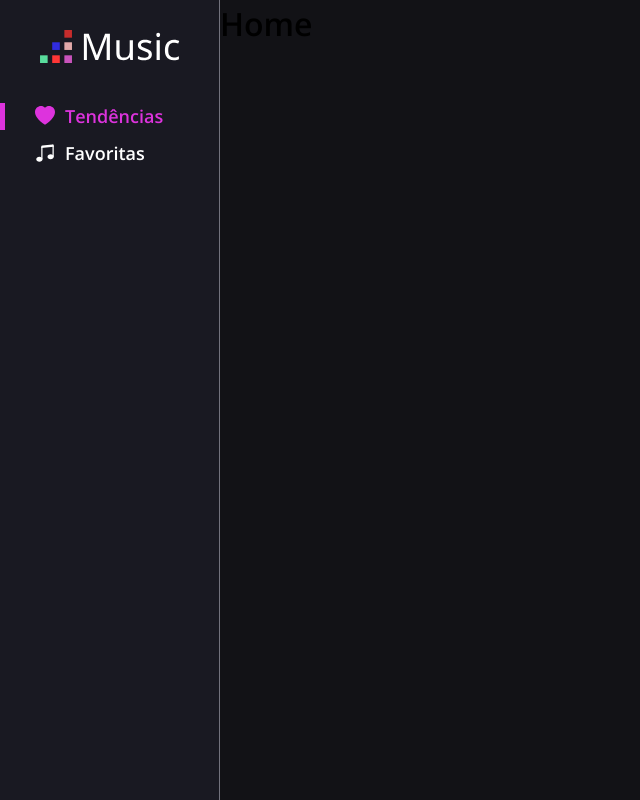
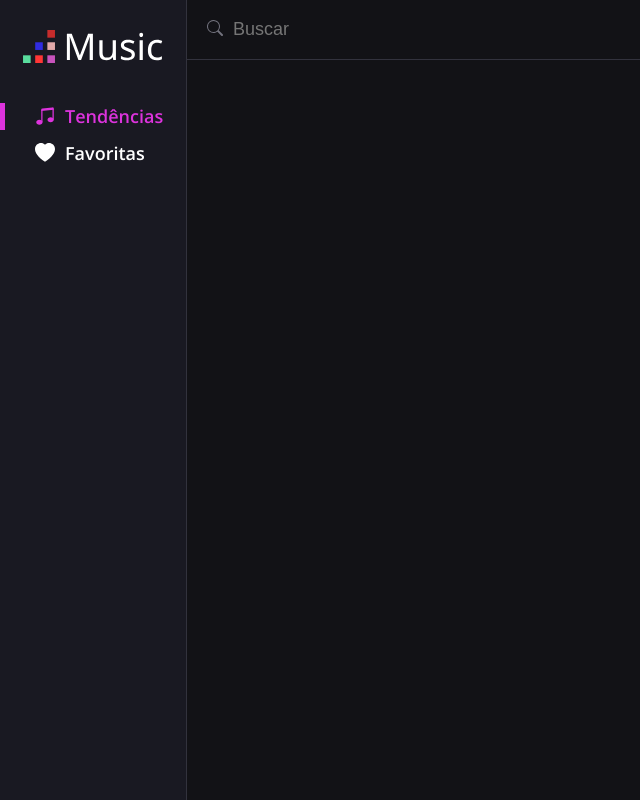
Before and after one commit to bernardobfg/manipulae, a React (Vite) app: page / in a window 1280 px wide. Shown: the whole page, without its empty margins (0-640 px from the left). Built offline with nearby package versions, Linux system fonts and the light colour scheme.

Commit message:
create search bar

```diff
--- a/index.html
+++ b/index.html
@@ -3,14 +3,14 @@
 
 <head>
   <meta charset="UTF-8" />
-  <link rel="icon" type="image/svg+xml" href="/src/favicon.svg" />
+  <link rel="icon" type="image/svg+xml" href="/src/assets/favicon.svg" />
   <link rel="preconnect" href="https://fonts.googleapis.com">
   <link rel="preconnect" href="https://fonts.gstatic.com" crossorigin>
   <link
     href="https://fonts.googleapis.com/css2?family=Josefin+Sans:wght@400;700&family=Open+Sans:ital,wght@0,400;0,600;1,700&family=Poppins:wght@500;600;700&display=swap"
     rel="stylesheet">
   <meta name="viewport" content="width=device-width, initial-scale=1.0" />
-  <title>Vite App</title>
+  <title>Music</title>
 </head>
 
 <body>
--- /dev/null
+++ b/src/components/SearchBar/index.jsx
@@ -0,0 +1,47 @@
+import { Input, SearchContainer, SearchContent, SubmitButton, ClearButton, LoadingArea } from "./styles"
+import { BsSearch, BsXCircle } from "react-icons/bs"
+import { useEffect, useState } from "react"
+import ReactLoading from "react-loading"
+export const SearchBar = ({ onSearch }) => {
+
+  const [search, setSearch] = useState("")
+  const [isLoading, setIsLoading] = useState(false)
+
+  const handleSearch = async (e) => {
+    e.preventDefault()
+    if(!search) return
+    onSearch(search, setIsLoading)
+  }
+  const handleClearSearch = () => {
+    setSearch("")
+  }
+  useEffect(() => {
+    const timer = setTimeout(() => {
+      onSearch(search, setIsLoading)
+    }, 5000)
+    return () => clearTimeout(timer)
+  }, [search])
+
+  return (
+    <SearchContainer>
+      <SearchContent>
+        <form onSubmit={handleSearch}>
+          <SubmitButton type="submit" >
+            <BsSearch size={16} />
+          </SubmitButton>
+          <Input placeholder="Buscar" value={search} onChange={(e) => setSearch(e.target.value)} />
+        </form>
+        <LoadingArea>
+          {isLoading && <ReactLoading type="spin" color="#d3d3d3" width={18} height={18}/>}
+        </LoadingArea>
+        {
+          search &&
+          <ClearButton onClick={handleClearSearch}>
+            <BsXCircle size={20} />
+          </ClearButton>
+        }
+      </SearchContent>
+
+    </SearchContainer>
+  )
+}
--- /dev/null
+++ b/src/components/SearchBar/styles.js
@@ -0,0 +1,53 @@
+import styled from "styled-components"
+
+export const SearchContainer = styled.div`
+  display: flex;
+  align-items: center;
+  width: 100%;
+  height: 60px;
+  border-bottom: 1px solid ${props => props.theme.colors.divider};
+  padding: 10px 20px;
+`
+
+export const SearchContent = styled.div`
+  display: flex;
+  align-items: center;
+  width: 700px;
+
+  form{
+    display: flex;
+    align-items: center;
+  }
+`
+
+export const Input = styled.input`
+  width: 500px;
+  background: transparent;
+  color: ${props => props.theme.colors.text};
+  font-size: 18px;
+`
+
+export const SubmitButton = styled.button`
+  background: transparent;
+  color: ${props => props.theme.colors.lightText};
+  margin-right: 10px;
+`
+
+export const ClearButton = styled.button`
+  background: transparent;
+  color: ${props => props.theme.colors.lightText};
+  display: inline;
+  border-radius: 50%;
+  transition: color 0.5s;
+  &:hover{
+    color: ${props => props.theme.colors.text};
+  }
+`
+
+export const LoadingArea = styled.div`
+  width: 60px;
+  padding-bottom: 3px;
+  display: flex;
+  justify-content: center;
+  align-items: center
+`
--- a/src/components/SideBar/index.jsx
+++ b/src/components/SideBar/index.jsx
@@ -8,12 +8,12 @@ export const SideBar = () => {
     {
       name: "Tendências",
       path: "/",
-      icon: BsHeartFill
+      icon: BsMusicNoteBeamed
     },
     {
       name: "Favoritas",
       path: "/favoritas",
-      icon: BsMusicNoteBeamed
+      icon: BsHeartFill
     },
   ]
 
--- a/src/components/SideBar/styles.js
+++ b/src/components/SideBar/styles.js
@@ -8,7 +8,7 @@ export const SideArea = styled.div`
   background-color: ${props => props.theme.colors.auxiliar};
   min-height: 100vh;
   width: 220px;
-  border-right: 1px solid ${props => props.theme.colors.lightText};
+  border-right: 1px solid ${props => props.theme.colors.divider};
   img{
     width: 140px;
     margin-bottom: 40px;;
--- a/src/pages/Home/index.jsx
+++ b/src/pages/Home/index.jsx
@@ -1,9 +1,18 @@
 import { Container } from "../../components/Container"
+import { SearchBar } from "../../components/SearchBar"
 
 export const Home = () => {
+
+  const onSearch = async (search, setLoadingFunction) => {
+    //wait 1s
+    setLoadingFunction(true)
+    await new Promise(resolve => setTimeout(resolve, 2000))
+    setLoadingFunction(false)
+  }
+
   return (
     <Container>
-      <h1>Home</h1>
+      <SearchBar onSearch={onSearch}/>
     </Container>
   )
 }
--- a/src/styles/global.js
+++ b/src/styles/global.js
@@ -17,6 +17,9 @@ export const GlobalStyle = createGlobalStyle`
     font-size: 16px;
     line-height: 1.5;
   }
+  button{
+    cursor: pointer;
+  }
   button:disabled{
     cursor: not-allowed;
     filter: brightness(.8);
--- a/src/styles/theme.js
+++ b/src/styles/theme.js
@@ -4,6 +4,7 @@ export const theme = {
     background: "#121216",
     auxiliar: "#191922",
     lightText: "#72727D",
-    text: "#FFFFFF"
+    text: "#FFFFFF",
+    divider: "#32323d",
   },
 }
```
Also changed, not shown: src/assets/favicon.svg (added).
